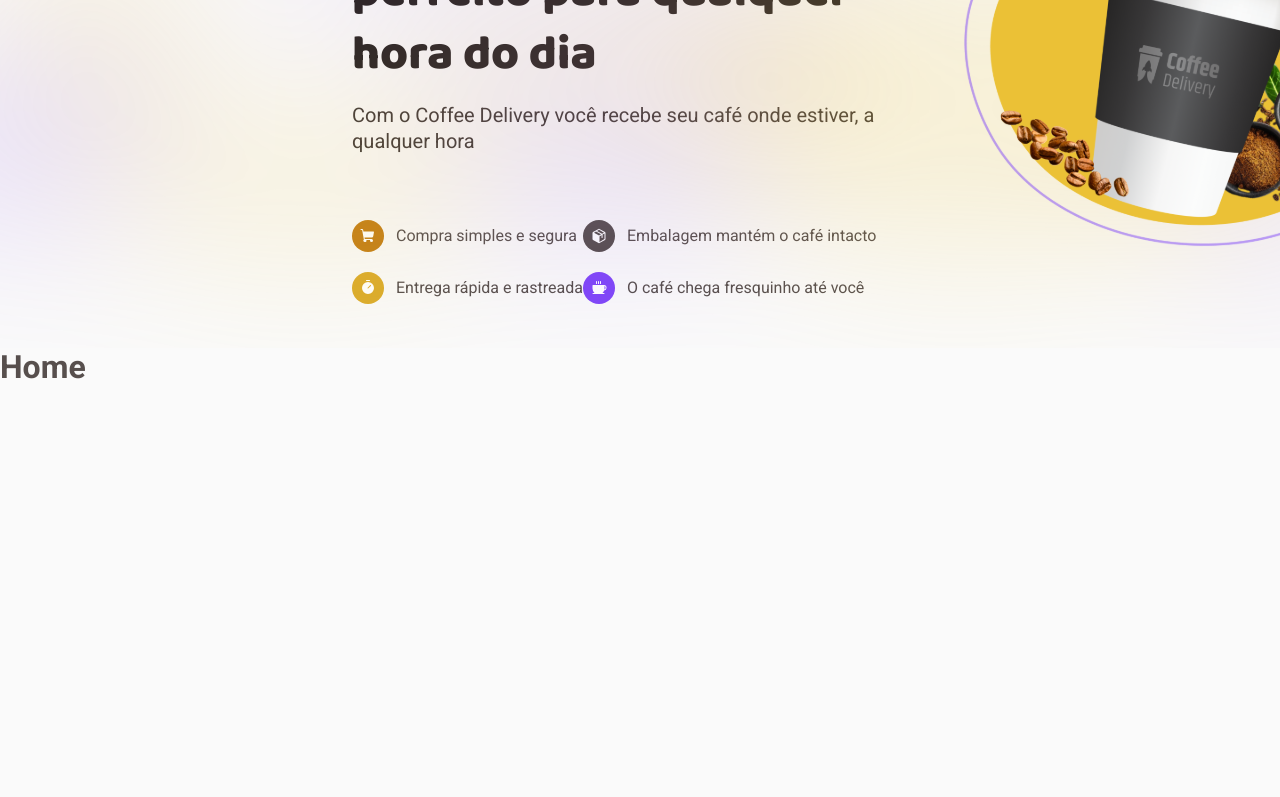
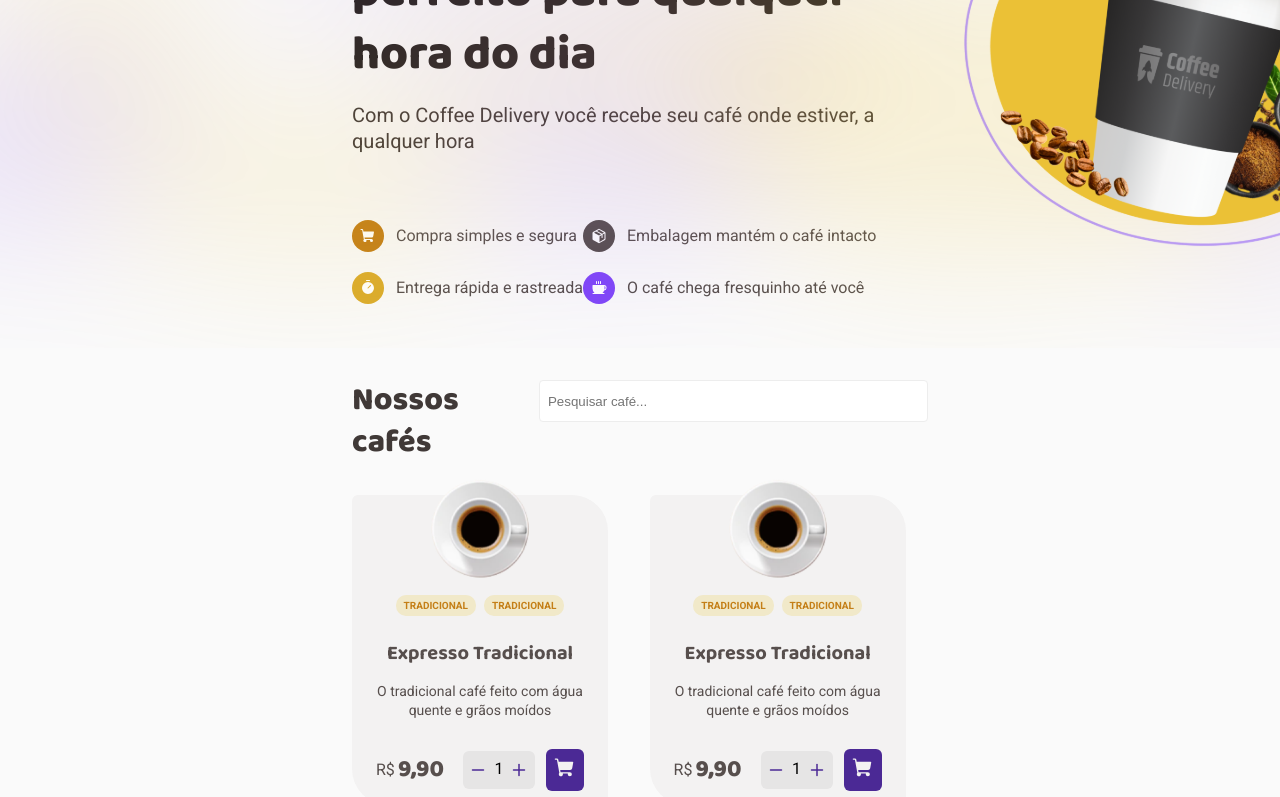
Before and after one commit to WagnerReis/Coffe-Delivery, a React (Vite) app: page / in a window 1280 px wide. Shown: the part 300-1097 px from the top of the page. Before the commit the page ends 800 px from the top, so only its background shows below. Built offline with nearby package versions, Linux system fonts and the light colour scheme.

Commit message:
feat(home): add coffee catalog and search functionality

```diff
--- /dev/null
+++ b/src/pages/Checkout/CatalogCard/index.tsx
@@ -0,0 +1,41 @@
+import { Minus, Plus, ShoppingCart } from "phosphor-react";
+import expresso from "../../../assets/coffee/expresso.svg";
+
+import { CardContainer, Tag, Presentation, Buy, Cart } from "./styles";
+
+export function CatalogCard() {
+  return (
+    <CardContainer>
+      <img src={expresso} alt="" />
+
+      <Tag>
+        <p>TRADICIONAL</p>
+        <p>TRADICIONAL</p>
+      </Tag>
+
+      <Presentation>
+        <h3>Expresso Tradicional</h3>
+        <p>O tradicional café feito com água quente e grãos moídos</p>
+      </Presentation>
+
+      <Buy>
+        <p>R$</p>
+        <strong> 9,90</strong>
+
+        <div>
+          <button>
+            <Minus size={32} weight="bold" />
+          </button>
+          <p>1</p>
+          <button>
+            <Plus size={32} weight="bold" />
+          </button>
+        </div>
+
+        <Cart>
+          <ShoppingCart size={22} weight="fill" />
+        </Cart>
+      </Buy>
+    </CardContainer>
+  );
+}
--- /dev/null
+++ b/src/pages/Checkout/CatalogCard/styles.ts
@@ -0,0 +1,146 @@
+import styled from "styled-components";
+import { mixins } from "../../../styles/mixins";
+
+export const CardContainer = styled.div`
+  width: 16rem;
+  height: 19.375rem;
+
+  background: ${(props) => props.theme["base-card"]};
+  border-radius: 6px 36px;
+
+  display: flex;
+  flex-direction: column;
+  align-items: center;
+  justify-content: center;
+  gap: 1rem;
+
+  img {
+    margin-top: -2rem;
+    position: relative;
+  }
+`;
+
+export const Tag = styled.div`
+  height: 1.3125rem;
+
+  display: flex;
+  align-items: center;
+  justify-content: center;
+  gap: 0.5rem;
+  flex-wrap: wrap;
+
+  ${mixins.fonts.tag}
+
+  p {
+    background: ${(props) => props.theme["yellow-light"]};
+    color: ${(props) => props.theme["yellow-dark"]};
+    border-radius: 10px;
+
+    padding: 0.25rem 0.5rem;
+  }
+`;
+
+export const Presentation = styled.div`
+  display: flex;
+  flex-direction: column;
+  align-items: center;
+  justify-content: center;
+  gap: 0.5rem;
+  padding: 0 1.25rem;
+  margin-top: 0.5rem;
+
+  text-align: center;
+
+  h3 {
+    ${mixins.fonts.titleS}
+  }
+
+  p {
+    margin-top: 0.5rem;
+    ${mixins.fonts.textS}
+  }
+`;
+
+export const Buy = styled.div`
+  display: flex;
+  align-items: center;
+  justify-content: space-between;
+  gap: 0.5rem;
+  margin-top: 1rem;
+
+  width: 13rem;
+  height: 2.375rem;
+
+  strong {
+    ${mixins.fonts.titleM};
+    margin-left: -0.5rem;
+    /* margin-left: 0.1rem; */
+  }
+
+  div {
+    display: flex;
+    align-items: center;
+    justify-content: center;
+    gap: 0.5rem;
+
+    ${mixins.fonts.textM}
+
+    width: 4.5rem;
+    height: 2.375rem;
+    border-radius: 6px;
+    margin-left: 0.5rem;
+
+    background: ${(props) => props.theme["base-button"]};
+
+    button {
+      display: flex;
+      align-items: center;
+      justify-content: center;
+      border: none;
+      width: 1rem;
+      height: 1rem;
+      font-size: 2rem;
+      background: transparent;
+      cursor: pointer;
+
+      color: ${(props) => props.theme["purple"]};
+
+      &:hover {
+        color: ${(props) => props.theme["purple-dark"]};
+      }
+    }
+
+    p {
+      color: black;
+      margin: auto 0;
+    }
+
+    button {
+      svg {
+        color: ${(props) => props.theme["purple-dark"]};
+      }
+    }
+  }
+`;
+
+export const Cart = styled.button`
+  padding: 0.5rem;
+  color: ${(props) => props.theme["base-card"]};
+
+  background: ${(props) => props.theme["purple-dark"]};
+  border: none;
+  border-radius: 6px;
+
+  cursor: pointer;
+
+  transition: background 0.1s;
+
+  &:hover {
+    background: ${(props) => props.theme["purple"]};
+  }
+
+  &:focus {
+    outline: none;
+    box-shadow: 0 0 0 1px ${(props) => props.theme["purple-dark"]};
+  }
+`;
--- a/src/pages/Home/index.tsx
+++ b/src/pages/Home/index.tsx
@@ -1,10 +1,31 @@
+import { CatalogCard } from "../Checkout/CatalogCard";
 import { Intro } from "./components/Intro";
+import { CardListContainer, NavBar } from "./style";
 
 export function Home() {
   return (
     <>
       <Intro />
-      <h1>Home</h1>
+      <NavBar>
+        <h2>Nossos cafés</h2>
+        <input type="text" placeholder="Pesquisar café..." />
+      </NavBar>
+      <CardListContainer>
+        <CatalogCard />
+        <CatalogCard />
+        <CatalogCard />
+        <CatalogCard />
+        <CatalogCard />
+        <CatalogCard />
+        <CatalogCard />
+        <CatalogCard />
+        <CatalogCard />
+        <CatalogCard />
+        <CatalogCard />
+        <CatalogCard />
+        <CatalogCard />
+        <CatalogCard />
+      </CardListContainer>
     </>
   );
 }
--- /dev/null
+++ b/src/pages/Home/style.ts
@@ -0,0 +1,42 @@
+import styled from "styled-components";
+import { mixins } from "../../styles/mixins";
+
+export const CardListContainer = styled.div`
+  width: 100%;
+  padding: 0 10rem;
+  padding-left: 22rem;
+  padding-right: 22rem;
+  padding-bottom: 8rem;
+  background: ${(props) => props.theme.background};
+
+  display: flex;
+  flex-wrap: wrap;
+  justify-content: flex-start;
+  gap: 2.6rem;
+
+  & > * {
+    flex: 0 0 auto;
+  }
+`;
+
+export const NavBar = styled.nav`
+  width: 100%;
+  padding: 0 22rem;
+  margin: 2rem 0;
+
+  display: flex;
+  justify-content: space-between;
+
+  h2 {
+    ${mixins.fonts.titleL}
+    color: ${(props) => props.theme["base-subtitle"]};
+  }
+
+  input {
+    height: 2.625rem;
+    width: 25rem;
+    padding: 0.5rem;
+    border-radius: 4px;
+    border: 1px solid ${(props) => props.theme["base-input"]};
+  }
+`;
--- a/src/styles/global.ts
+++ b/src/styles/global.ts
@@ -7,9 +7,11 @@ export const GlobalStyle = createGlobalStyle`
     box-sizing: border-box;
   }
 
-  :focus {
-    outline: 0;
-    box-shadow: 0 0 0 2px ${(props) => props.theme["yellow-dark"]};
+  input {
+    &:focus {
+      outline: 0;
+      box-shadow: 0 0 0 2px ${(props) => props.theme["yellow-dark"]};
+    }
   }
 
   body {
```
Also changed, not shown: src/assets/minus.svg (added).
